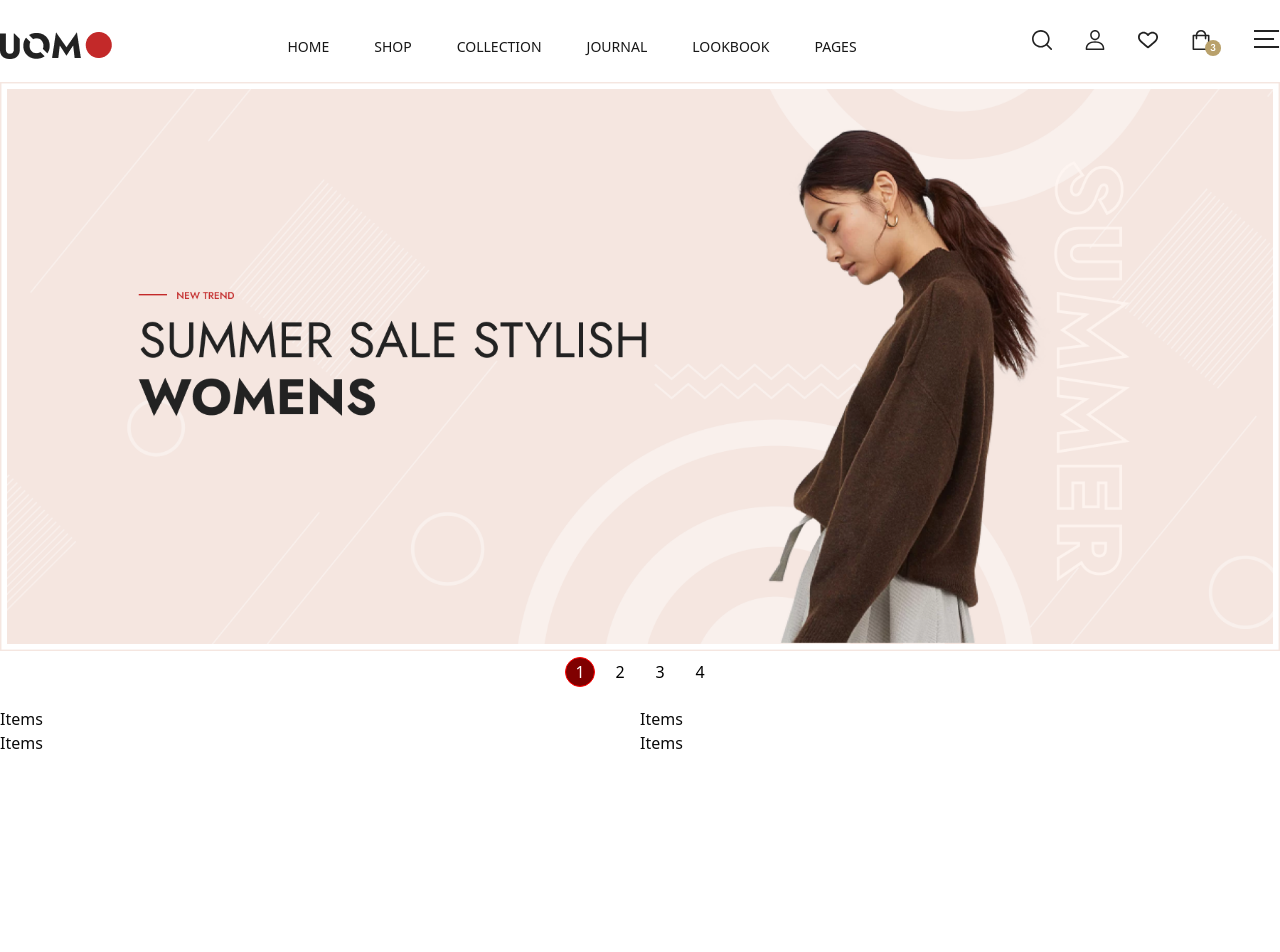
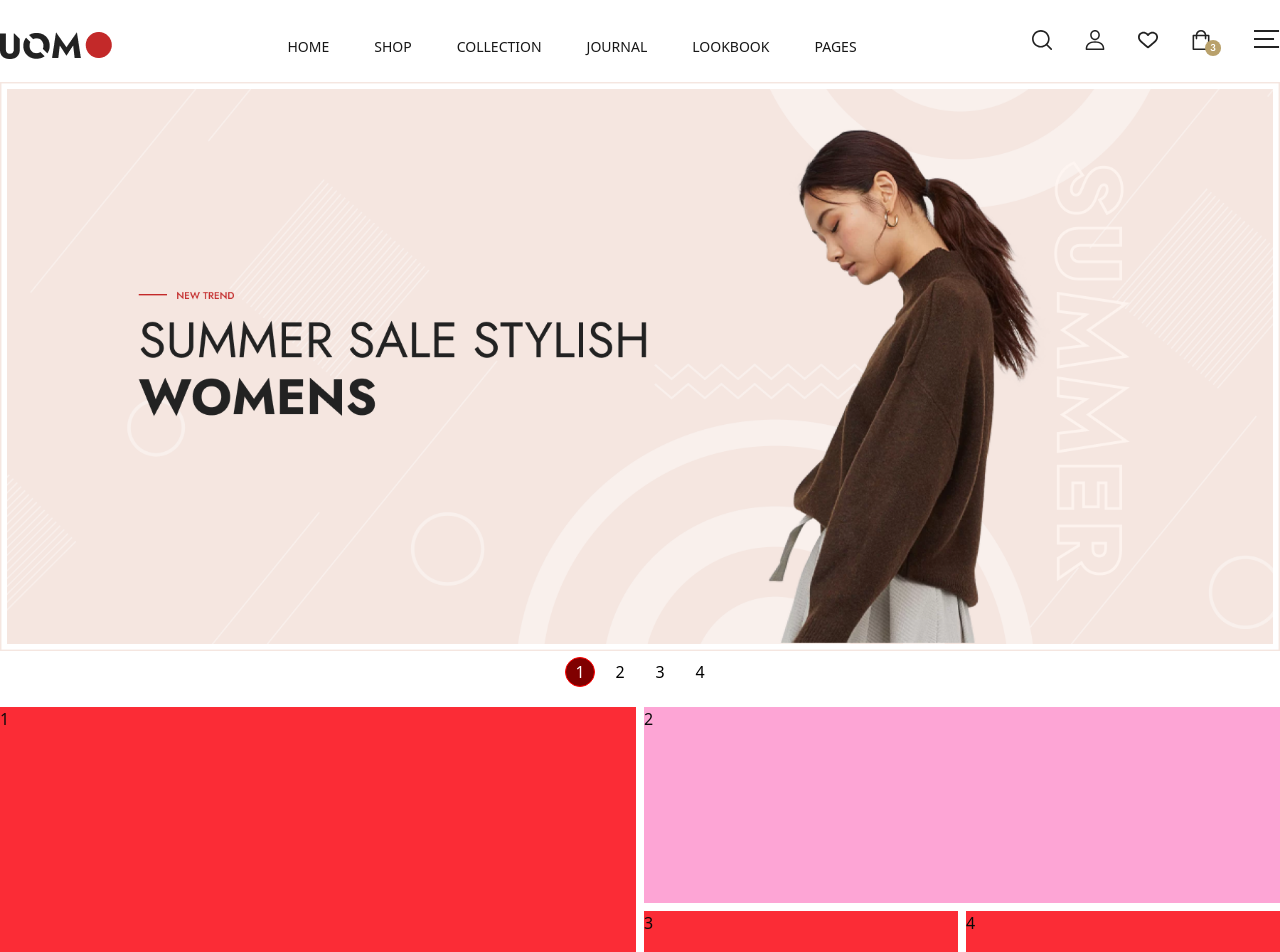
Before and after one commit to ayeshatahsin11/Uomo, a Next.js app: page / in a window 1280 px wide. Shown: the top 952 px of the page. Before the commit the page ends 800 px from the top, so only its background shows below. Built offline with nearby package versions, Linux system fonts and the light colour scheme.

Commit message:
Category shapes updates

```diff
--- a/src/components/home/category/Category.jsx
+++ b/src/components/home/category/Category.jsx
@@ -8,9 +8,14 @@ const Category = () => {
     <>
       <section>
         <Container>
-          <div className="grid grid-cols-2 grid-rows-2">
+          <div className="grid h-100 grid-cols-4 grid-rows-2 gap-2">
             {categoryData?.map((item) => (
-              <Items key={item.id} item={item} />
+              <Items
+                key={item.id}
+                item={item}
+                isFirst={item.id == 1}
+                isSecond={item.id == 2}
+              />
             ))}
           </div>
         </Container>
--- a/src/components/home/category/Items.jsx
+++ b/src/components/home/category/Items.jsx
@@ -1,9 +1,18 @@
-import React from 'react'
+import React from "react";
 
-const Items = ({item}) => {
+const Items = ({ item, isFirst, isSecond }) => {
   return (
-    <div>Items</div>
-  )
-}
+    <>
+      <div
+        className={`bg-pink-300 ${isFirst ? "col-span-2 row-span-2" : ""} ${isSecond ? "col-span-2" : "bg-red-500"} `}
+      >
+        {item.id}
 
-export default Items
+        {/* <h4>{item.title}</h4>
+          <h2>{item.name}</h2> */}
+      </div>
+    </>
+  );
+};
+
+export default Items;
```
